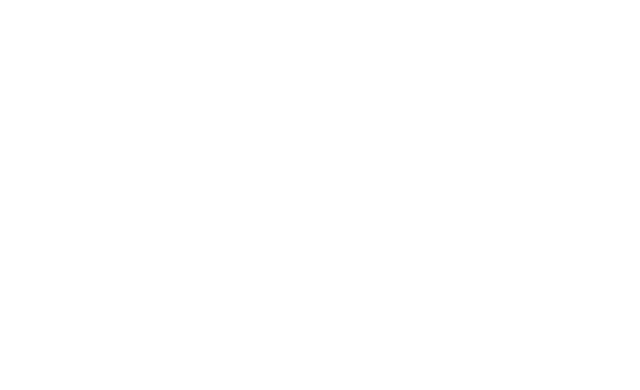
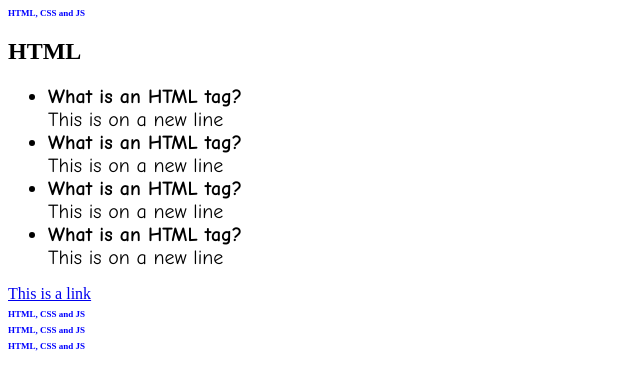
Before and after one commit to voxace/HTML-CSS-JS2, a plain HTML site: page index.html in a window 1280 px wide. Shown: the whole page, without its empty margins (0-640 px from the left). Drawn offline with Linux system fonts and the light colour scheme.

Commit message:
Update index.html

```diff
--- a/index.html
+++ b/index.html
@@ -3,10 +3,31 @@
 <head>
     <meta charset="UTF-8">
     <meta name="viewport" content="width=device-width, initial-scale=1.0">
-    <title>HTML, CSS and JavaScript</title>
+    <title>Document</title>
+    <style>
+        h1 {
+            color: blue;
+            font-size: xx-small;
+        }
+        li {
+            font-family: "Comic Sans MS";
+            font-size: 20px;
+        }
+
+    </style>
 </head>
-    <body>
-
-
-    </body>
+<body>
+    <h1>HTML, CSS and JS</h1>
+    <h2>HTML</h2>
+    <ul>
+        <li><b>What is an HTML tag?</b><br>This is on a new line</li>
+        <li><b>What is an HTML tag?</b><br>This is on a new line</li>
+        <li><b>What is an HTML tag?</b><br>This is on a new line</li>
+        <li><b>What is an HTML tag?</b><br>This is on a new line</li>
+    </ul>
+    <a href="http://www.google.com">This is a link</a>
+    <h1>HTML, CSS and JS</h1>
+    <h1>HTML, CSS and JS</h1>
+    <h1>HTML, CSS and JS</h1>
+</body>
 </html>
```
